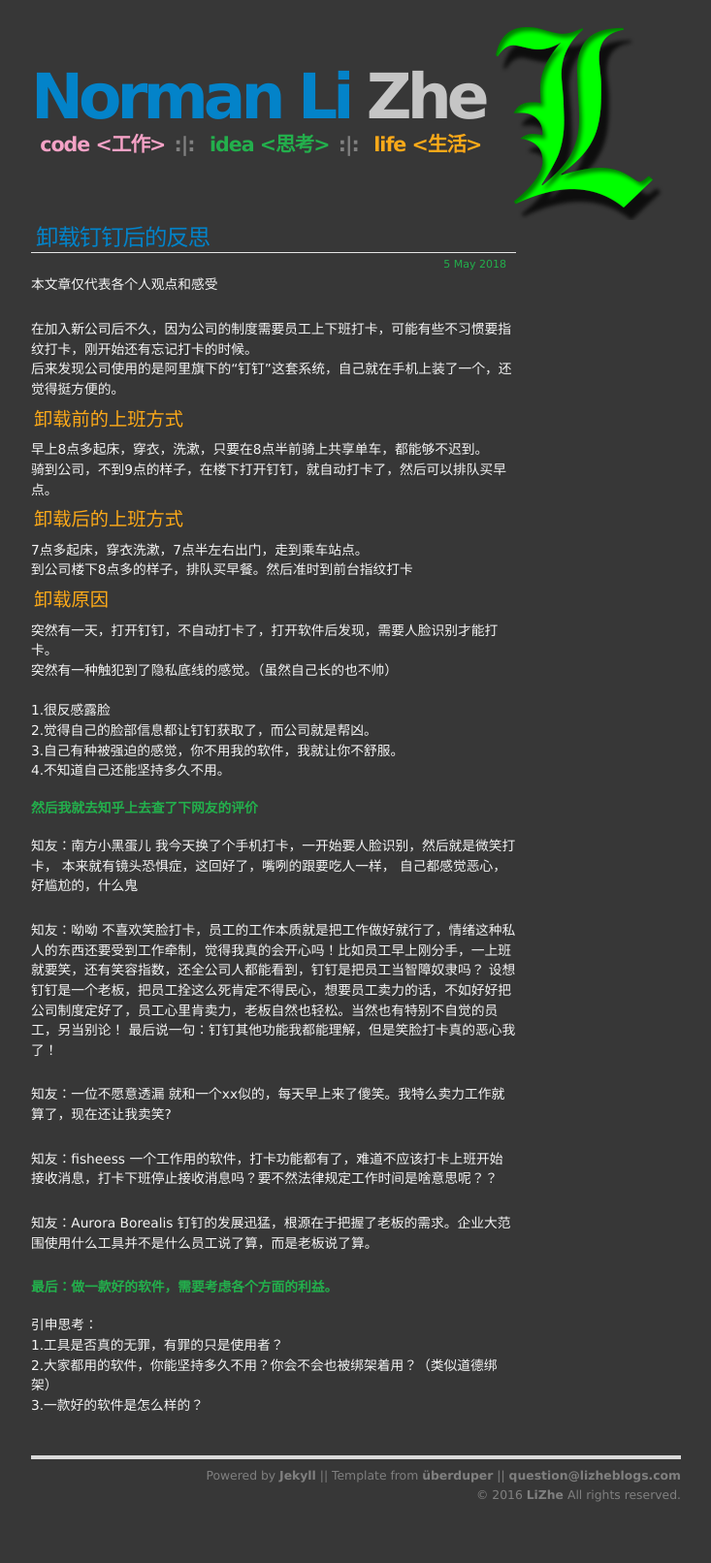
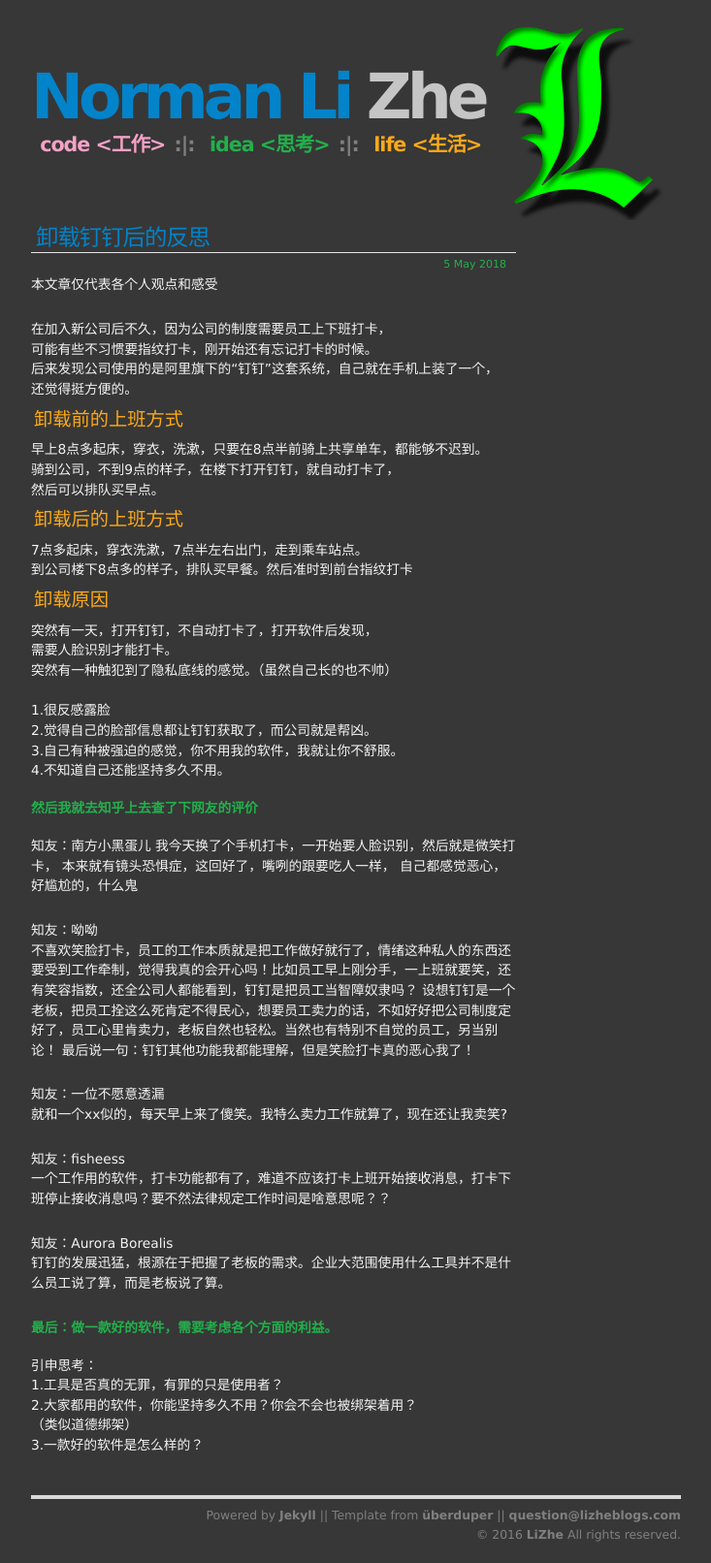
Before and after one commit to pulque/pulque.github.io, a Jekyll site: the page built from all/idea/_posts/2018-05-05-dingding.html, in a window 1280 px wide. Shown: the whole page at 97% size, without its empty margins (273-1006 px from the left). Built offline with Jekyll 4.4.1, drawn with Linux system fonts in a browser that asks for light colours; comment, search, counter and statistics services are not loaded; before the commit the page ends 1570 px from its top, so only the background shows below that.

Commit message:
change UI

```diff
--- a/all/idea/_posts/2018-05-05-dingding.html
+++ b/all/idea/_posts/2018-05-05-dingding.html
@@ -9,19 +9,23 @@ title: "卸载钉钉后的反思"
 
 <p>本文章仅代表各个人观点和感受</p>
 
-在加入新公司后不久，因为公司的制度需要员工上下班打卡，可能有些不习惯要指纹打卡，刚开始还有忘记打卡的时候。<br>
-后来发现公司使用的是阿里旗下的“钉钉”这套系统，自己就在手机上装了一个，还觉得挺方便的。<br>
+在加入新公司后不久，因为公司的制度需要员工上下班打卡，<br>
+可能有些不习惯要指纹打卡，刚开始还有忘记打卡的时候。<br>
+后来发现公司使用的是阿里旗下的“钉钉”这套系统，自己就在手机上装了一个，<br>
+还觉得挺方便的。<br>
 
 <h3>卸载前的上班方式</h3>
 早上8点多起床，穿衣，洗漱，只要在8点半前骑上共享单车，都能够不迟到。<br>
-骑到公司，不到9点的样子，在楼下打开钉钉，就自动打卡了，然后可以排队买早点。<br>
+骑到公司，不到9点的样子，在楼下打开钉钉，就自动打卡了，<br>
+然后可以排队买早点。<br>
 
 <h3>卸载后的上班方式</h3>
 7点多起床，穿衣洗漱，7点半左右出门，走到乘车站点。<br>
 到公司楼下8点多的样子，排队买早餐。然后准时到前台指纹打卡<br>
 
 <h3>卸载原因</h3>
-突然有一天，打开钉钉，不自动打卡了，打开软件后发现，需要人脸识别才能打卡。<br>
+突然有一天，打开钉钉，不自动打卡了，打开软件后发现，<br>
+需要人脸识别才能打卡。<br>
 突然有一种触犯到了隐私底线的感觉。（虽然自己长的也不帅）<br>
 <br>
 1.很反感露脸<br>
@@ -38,19 +42,19 @@ title: "卸载钉钉后的反思"
 自己都感觉恶心，好尴尬的，什么鬼
 </p>
 <p>
-知友：呦呦
+知友：呦呦<br>
 不喜欢笑脸打卡，员工的工作本质就是把工作做好就行了，情绪这种私人的东西还要受到工作牵制，觉得我真的会开心吗！比如员工早上刚分手，一上班就要笑，还有笑容指数，还全公司人都能看到，钉钉是把员工当智障奴隶吗？        设想钉钉是一个老板，把员工拴这么死肯定不得民心，想要员工卖力的话，不如好好把公司制度定好了，员工心里肯卖力，老板自然也轻松。当然也有特别不自觉的员工，另当别论！        最后说一句：钉钉其他功能我都能理解，但是笑脸打卡真的恶心我了！
 </p>
 <p>
-知友：一位不愿意透漏
+知友：一位不愿意透漏<br>
 就和一个xx似的，每天早上来了傻笑。我特么卖力工作就算了，现在还让我卖笑?
 </p>
 <p>
-知友：fisheess
+知友：fisheess<br>
 一个工作用的软件，打卡功能都有了，难道不应该打卡上班开始接收消息，打卡下班停止接收消息吗？要不然法律规定工作时间是啥意思呢？？
 </p>
 <p>
-知友：Aurora Borealis
+知友：Aurora Borealis<br>
 钉钉的发展迅猛，根源在于把握了老板的需求。企业大范围使用什么工具并不是什么员工说了算，而是老板说了算。
 </p>
 
@@ -58,7 +62,8 @@ title: "卸载钉钉后的反思"
 
 引申思考：<br>
 1.工具是否真的无罪，有罪的只是使用者？<br>
-2.大家都用的软件，你能坚持多久不用？你会不会也被绑架着用？（类似道德绑架）<br>
+2.大家都用的软件，你能坚持多久不用？你会不会也被绑架着用？<br>
+（类似道德绑架）<br>
 3.一款好的软件是怎么样的？<br>
 <br>
 <br>
```
